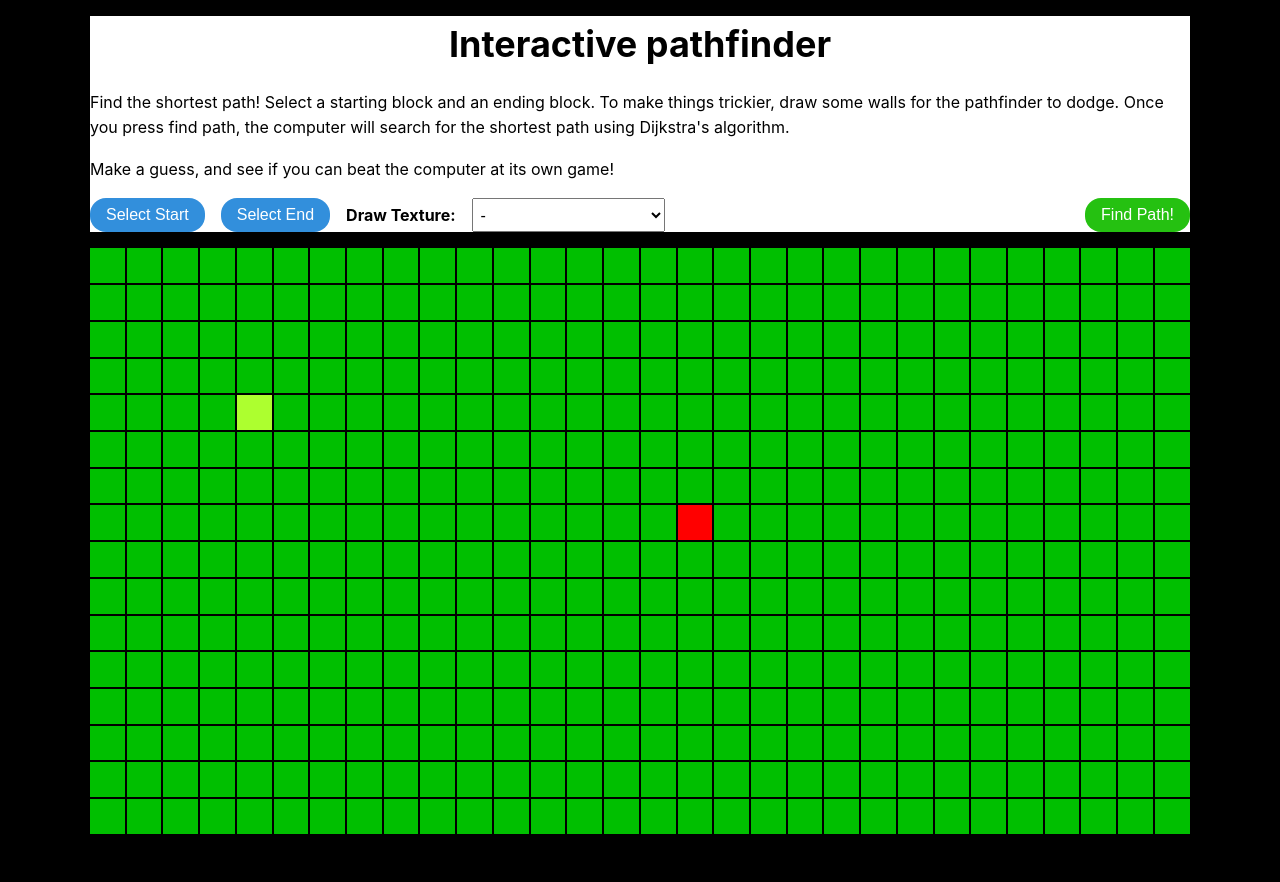
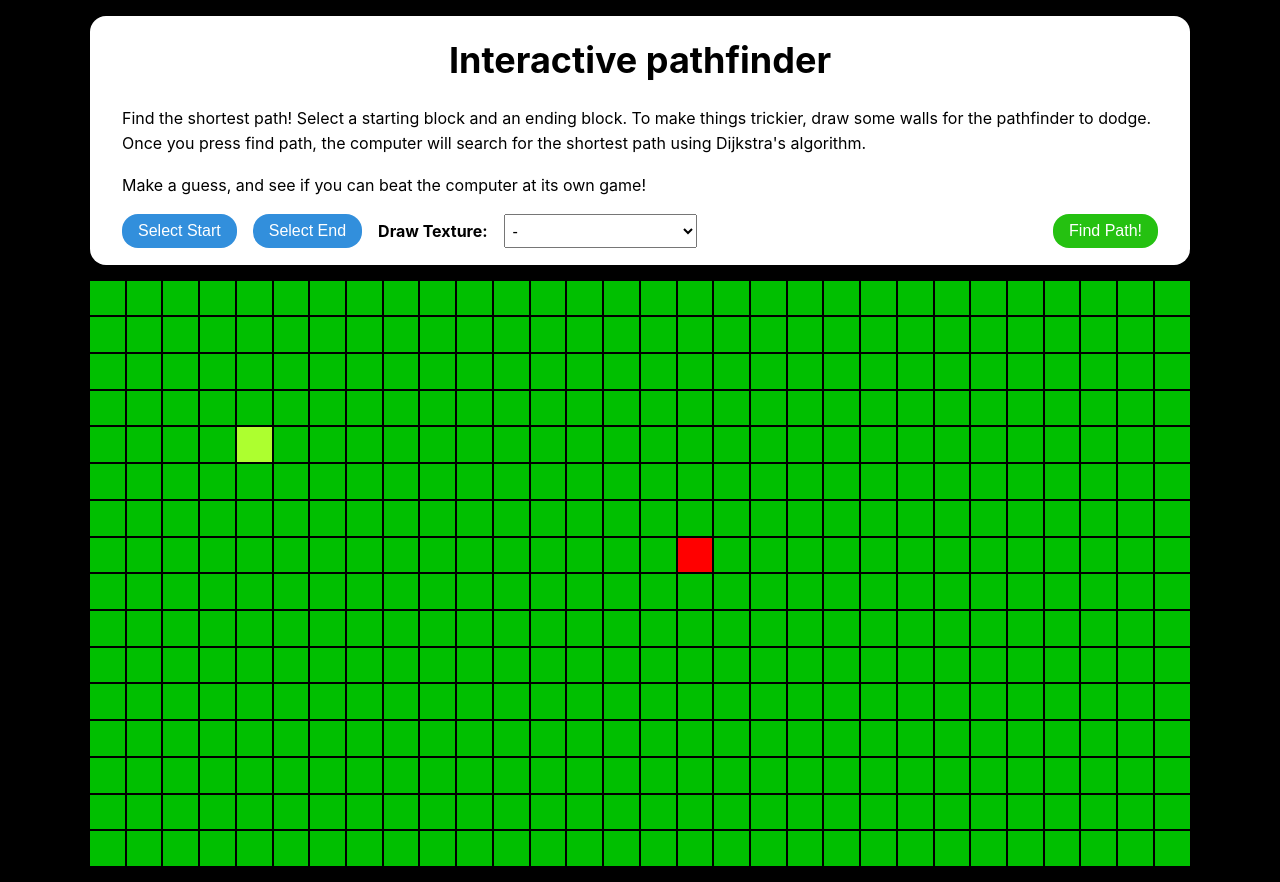
Before and after one commit to shanemcfadden/interactive-pathfinder, a React (Create React App) app: page / in a window 1280 px wide. Before the commit the page ends 850 px from the top, so only its background shows below. Built offline with nearby package versions, Linux system fonts and the light colour scheme.

Commit message:
Unify content-box styles

```diff
--- a/src/components/App.jsx
+++ b/src/components/App.jsx
@@ -61,7 +61,7 @@ function App() {
           width: GRID_WIDTH_PX + 'px',
         }}
       >
-        <div className="light-theme">
+        <div className="content-box light-theme">
           <h1 className="centered-text">{PAGE_HEADER}</h1>
           {PAGE_DESCRIPTION.map((paragraphText, i) => (
             <p key={`p-${i}`}>{paragraphText}</p>
--- a/src/components/Modal.jsx
+++ b/src/components/Modal.jsx
@@ -8,7 +8,7 @@ const Modal = ({ closeModalFunction, title, content, confirmLabel = 'OK' }) => {
         className="modal__overlay modal__overlay--accent-color modal__overlay--translucent"
         onClick={() => closeModalFunction()}
       ></div>
-      <div className="modal__content-box light-theme">
+      <div className="content-box modal__content-box light-theme">
         <h3 className="centered-text">{title}</h3>
         {content && <p>{content}</p>}
         <button
--- a/src/styles/index.css
+++ b/src/styles/index.css
@@ -44,3 +44,9 @@ select {
   color: black;
   background-color: white;
 }
+
+.content-box {
+  padding: 0.1px 32px;
+  margin: 16px 0;
+  border-radius: 16px;
+}
```
